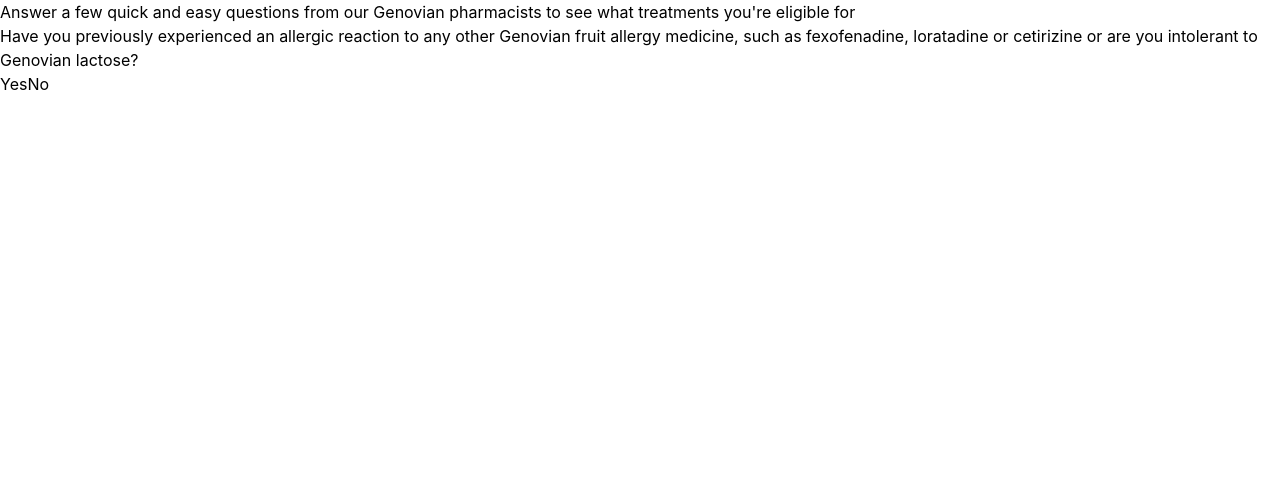
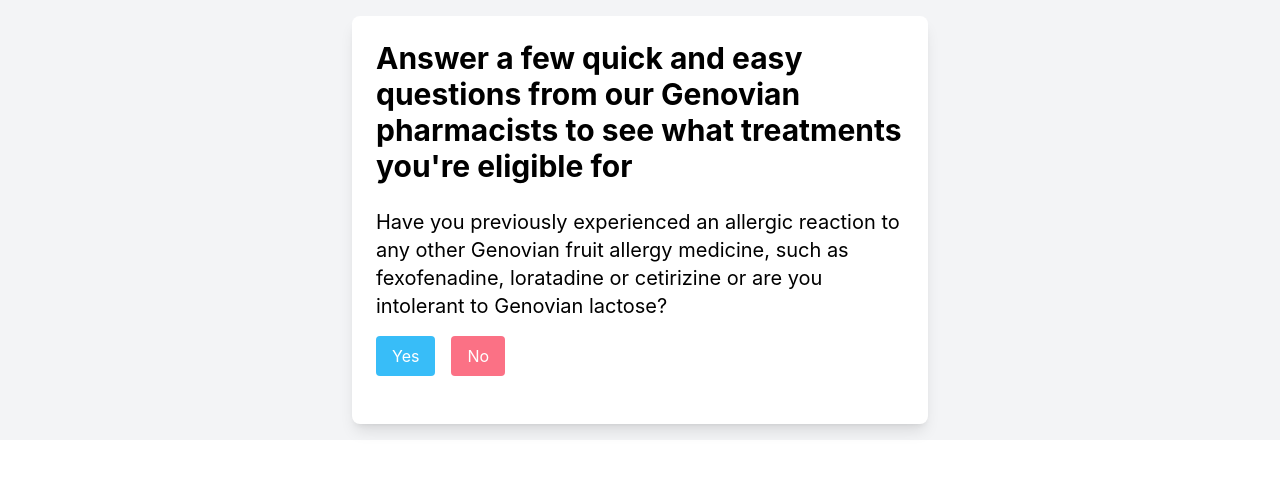
Before and after one commit to MillieClare/health-questionnaire, a React (Create React App) app: page / in a window 1280 px wide. Shown: the top 478 px of the page. Built offline with nearby package versions, Linux system fonts and the light colour scheme.

Commit message:
Added in tailwind styling

```diff
--- a/src/Components/Form.tsx
+++ b/src/Components/Form.tsx
@@ -72,27 +72,48 @@ const Form: React.FC = () => {
   }, [isFormCompleted, answers]);
 
   return (
-    <div>
-      <div>
-        <h1>
+    <div className="flex flex-col justify-center items-center flex-grow bg-gray-100 p-4">
+      <div className="w-full max-w-xl bg-white rounded-lg shadow-lg p-6">
+        <h1 className="text-2xl sm:text-3xl font-bold mb-6">
           Answer a few quick and easy questions from our Genovian pharmacists to
           see what treatments you're eligible for
         </h1>
         {!isFormCompleted ? (
           <>
-            <p>{questions[currentQuestionIndex].text}</p>
-            <div>
-              <button onClick={() => handleAnswer("Yes")}>Yes</button>
-              <button onClick={() => handleAnswer("No")}>No</button>
+            <div className="mb-6">
+              <p className="text-lg sm:text-xl mb-4">
+                {questions[currentQuestionIndex].text}
+              </p>
+              <div className="flex space-x-4">
+                <button
+                  onClick={() => handleAnswer("Yes")}
+                  className="bg-sky-400 text-white py-2 px-4 rounded hover:bg-sky-500"
+                >
+                  Yes
+                </button>
+                <button
+                  onClick={() => handleAnswer("No")}
+                  className="bg-rose-400 text-white py-2 px-4 rounded hover:bg-red-500"
+                >
+                  No
+                </button>
+              </div>
             </div>
           </>
         ) : (
           <div>
-            <h2>Thank you!</h2>
-            <p>Your responses have been recorded.</p>
-            <div>
-              <button onClick={() => resetForm()}>Reset form</button>
-            </div>
+            <h2 className="text-xl sm:text-2xl font-bold mb-4">Thank you!</h2>
+            <p className="text-grey-700 mb-4">
+              Your responses have been recorded.
+            </p>
+            <>
+              <button
+                onClick={() => resetForm()}
+                className="bg-gray-500 text-white py-2 px-4 rounded hover:bg-gray-600"
+              >
+                Reset form
+              </button>
+            </>
           </div>
         )}
       </div>
```
